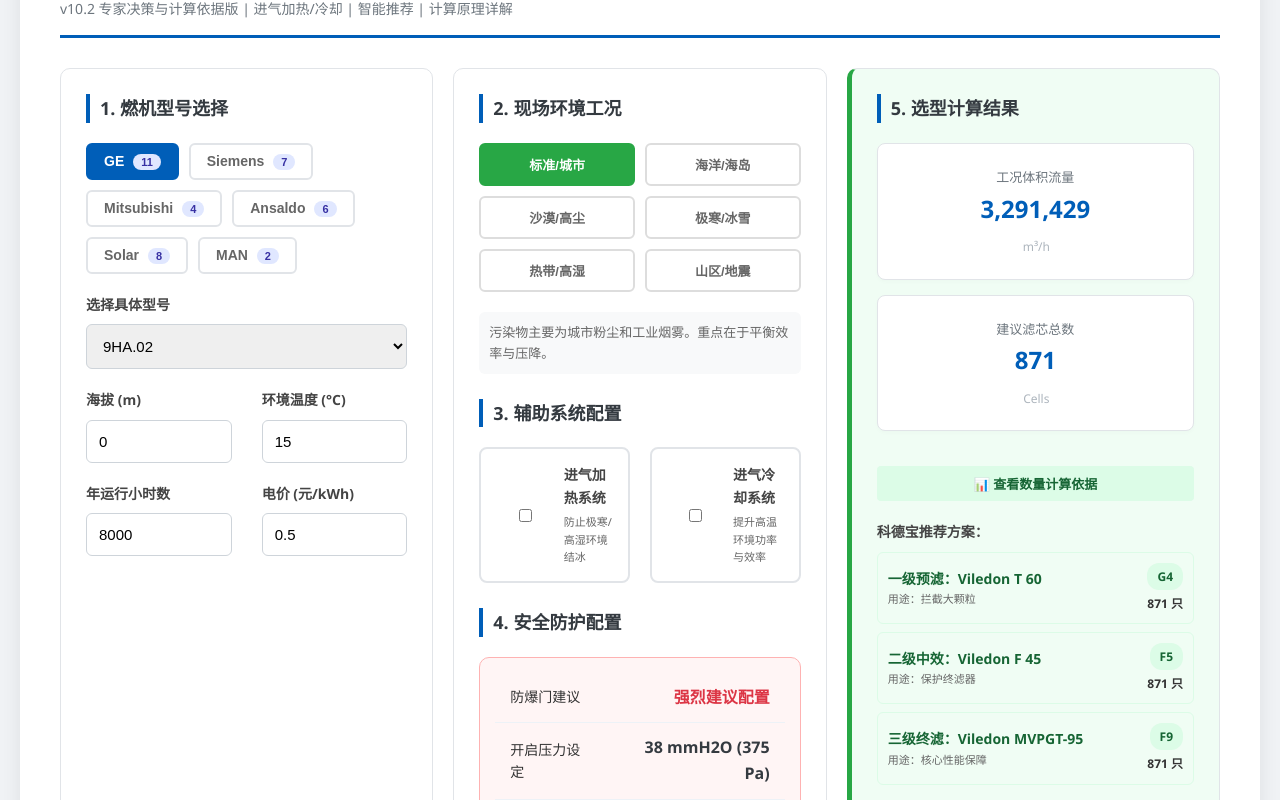
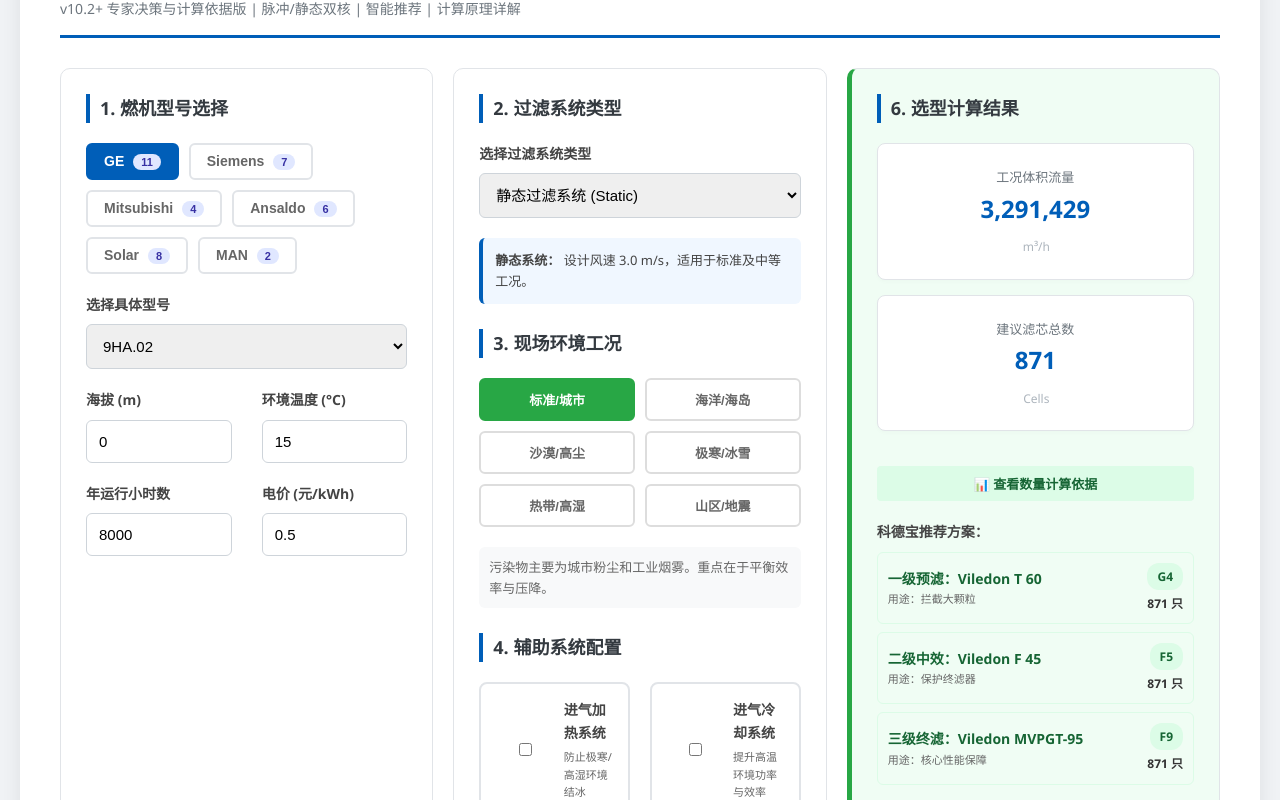
Before and after one commit to peterhuang88012-glitch/ge-filter-selector, a plain HTML site: page index.html in a window 1280 px wide. Shown: the part 107-907 px from the top of the page. Drawn offline with Linux system fonts and the light colour scheme.

Commit message:
Integrate Pulse Jet system into v10.2: Add filtration type selector, dual-core design velocity logic, and pulse-specific expert recommendations

```diff
--- a/index.html
+++ b/index.html
@@ -467,7 +467,7 @@
     <header>
         <div>
             <h1>全球燃气轮机进气过滤选型系统</h1>
-            <div class="version">v10.2 专家决策与计算依据版 | 进气加热/冷却 | 智能推荐 | 计算原理详解</div>
+            <div class="version">v10.2+ 专家决策与计算依据版 | 脉冲/静态双核 | 智能推荐 | 计算原理详解</div>
         </div>
         <div class="badge success">GMRC Release 1.0 标准集成</div>
     </header>
@@ -507,9 +507,21 @@
             </div>
         </div>
 
-        <!-- 2. 现场环境工况 -->
+        <!-- 2. 过滤系统类型选择 -->
         <div class="card">
-            <h3>2. 现场环境工况</h3>
+            <h3>2. 过滤系统类型</h3>
+            <div class="input-group">
+                <label for="filtrationType">选择过滤系统类型</label>
+                <select id="filtrationType" onchange="updateCalculations()">
+                    <option value="static">静态过滤系统 (Static)</option>
+                    <option value="pulse">脉冲反吹系统 (Pulse Jet)</option>
+                </select>
+            </div>
+            <div id="systemTypeInfo" style="background: #f0f7ff; padding: 12px; border-radius: 6px; border-left: 4px solid #005eb8; font-size: 13px; color: #444; margin-top: 15px;">
+                <strong>静态系统：</strong> 设计风速 3.0 m/s，适用于标准及中等工况。
+            </div>
+
+            <h3 style="margin-top: 25px;">3. 现场环境工况</h3>
             <div class="environment-tabs" id="envTabs">
                 <button class="env-btn active" onclick="setEnv('standard', this)">标准/城市</button>
                 <button class="env-btn" onclick="setEnv('coastal', this)">海洋/海岛</button>
@@ -522,7 +534,7 @@
                 污染物主要为城市粉尘和工业烟雾。重点在于平衡效率与压降。
             </p>
 
-            <h3 style="margin-top: 25px;">3. 辅助系统配置</h3>
+            <h3 style="margin-top: 25px;">4. 辅助系统配置</h3>
             <div class="aux-config">
                 <div class="aux-item" id="heatingCard" onclick="toggleAux('inletHeating')">
                     <input type="checkbox" id="inletHeating" onchange="updateCalculations()" onclick="event.stopPropagation()">
@@ -540,7 +552,7 @@
                 </div>
             </div>
 
-            <h3 style="margin-top: 25px;">4. 安全防护配置</h3>
+            <h3 style="margin-top: 25px;">5. 安全防护配置</h3>
             <div class="card" style="padding: 15px; background: #fff5f5; border: 1px solid #feb2b2;">
                 <table style="margin-top: 0;">
                     <tr>
@@ -562,7 +574,7 @@
 
         <!-- 3. 选型计算结果 -->
         <div class="card highlight">
-            <h3>5. 选型计算结果</h3>
+            <h3>6. 选型计算结果</h3>
             <div class="summary-box">
                 <div class="stat-item">
                     <span class="stat-label">工况体积流量</span>
@@ -725,7 +737,7 @@
                         </tr>
                         <tr>
                             <td>设计风速 (V<sub>target</sub>)</td>
-                            <td>3.0 m/s</td>
+                            <td id="calcDesignVelocity">3.0 m/s</td>
                         </tr>
                         <tr>
                             <td>单只面积 (A<sub>cell</sub>)</td>
@@ -754,12 +766,12 @@
                     </thead>
                     <tbody>
                         <tr>
-                            <td>静态过滤 (本系统)</td>
+                            <td>静态过滤 (Static)</td>
                             <td>2.5 - 3.5</td>
                             <td>平衡初投资与运行压降</td>
                         </tr>
                         <tr>
-                            <td>脉冲反吹系统</td>
+                            <td>脉冲反吹系统 (Pulse Jet)</td>
                             <td>4.0 - 6.0</td>
                             <td>高风速，依赖清灰效率</td>
                         </tr>
@@ -952,7 +964,11 @@
         const temp = parseFloat(document.getElementById('temperature').value) || 0;
         const runHours = parseFloat(document.getElementById('runHours').value) || 0;
         const elecPrice = parseFloat(document.getElementById('elecPrice').value) || 0;
+        const filtrationType = document.getElementById('filtrationType').value;
         const years = 10;
+
+        // 根据过滤系统类型选择设计风速
+        const designVelocity = filtrationType === 'pulse' ? 5.0 : 3.0;
 
         // 1. 空气密度修正
         const rho0 = 1.225;
@@ -964,12 +980,21 @@
         document.getElementById('volFlow').textContent = Math.round(volFlow).toLocaleString();
         document.getElementById('calcVolFlow').textContent = Math.round(volFlow).toLocaleString();
 
-        // 3. 滤芯数量 (基准风速 3.0 m/s, 单只面积 0.35 m2)
-        const rawCount = volFlow / (3600 * 0.35 * 3.0);
+        // 3. 滤芯数量计算
+        const rawCount = volFlow / (3600 * 0.35 * designVelocity);
         const filterCount = Math.ceil(rawCount);
         document.getElementById('filterCount').textContent = filterCount;
         document.getElementById('calcRawCount').textContent = rawCount.toFixed(2);
         document.getElementById('calcFinalCount').textContent = filterCount;
+        document.getElementById('calcDesignVelocity').textContent = `${designVelocity} m/s`;
+
+        // 更新系统类型信息提示
+        const systemInfo = document.getElementById('systemTypeInfo');
+        if (filtrationType === 'pulse') {
+            systemInfo.innerHTML = '<strong>脉冲系统：</strong> 设计风速 5.0 m/s，采用在线清灰，适用于高粉尘工况。';
+        } else {
+            systemInfo.innerHTML = '<strong>静态系统：</strong> 设计风速 3.0 m/s，适用于标准及中等工况。';
+        }
 
         // 4. 辅助系统智能推荐逻辑
         const heatingCard = document.getElementById('heatingCard');
@@ -1016,13 +1041,20 @@
             auxResult.style.display = 'none';
         }
 
-        // 6. 安全防护计算
+        // 6. 安全防护计算 (仅对静态系统有效)
+        if (filtrationType === 'static') {
             const k = filterData[currentEnv].k;
             const dpMax = 300; // Pa
             const blowInPa = Math.round(k * dpMax * (rho / rho0));
             const blowInMm = Math.round(blowInPa / 9.81);
             document.getElementById('blowInSetting').textContent = `${blowInMm} mmH2O (${blowInPa} Pa)`;
             document.getElementById('maxSystemDP').textContent = `${dpMax} Pa`;
+            document.getElementById('blowInAdvice').textContent = '强烈建议配置';
+        } else {
+            document.getElementById('blowInAdvice').textContent = '脉冲系统无需配置';
+            document.getElementById('blowInSetting').textContent = 'N/A';
+            document.getElementById('maxSystemDP').textContent = 'N/A';
+        }
 
         // 7. 推荐方案
         const solutionDiv = document.getElementById('filterSolution');
@@ -1044,10 +1076,17 @@
         });
 
         // 8. LCC 成本预估
-        const degradationRate = 0.015; // 1.5% 年衰减
+        // 脉冲系统性能衰减率较低，压降也更稳定
+        const degradationRate = filtrationType === 'pulse' ? 0.008 : 0.015; // 脉冲系统衰减率更低
         const lccDegradation = turbine.power * 1000 * degradationRate * runHours * elecPrice * years * 0.5;
-        const lccEnergy = (volFlow * 250 / 3600 / 0.8) / 1000 * runHours * elecPrice * years;
-        const lccMaintenance = filterCount * 3 * 1500 * 3; // 10年换3次，平均单价1500
+
+        // 脉冲系统压降更稳定，平均约 180 Pa，静态系统约 250 Pa
+        const avgDP = filtrationType === 'pulse' ? 180 : 250;
+        const lccEnergy = (volFlow * avgDP / 3600 / 0.8) / 1000 * runHours * elecPrice * years;
+
+        // 脉冲系统维护成本更低，滤芯更换周期更长
+        const maintenanceMultiplier = filtrationType === 'pulse' ? 1.5 : 3;
+        const lccMaintenance = filterCount * 3 * 1500 * maintenanceMultiplier;
         const totalLCC = lccDegradation + lccEnergy + lccMaintenance;
 
         document.getElementById('lccDegradation').textContent = "¥ " + Math.round(lccDegradation).toLocaleString();
@@ -1060,10 +1099,32 @@
     }
 
     function generateExpertRecommendations(turbine, count, lcc) {
+        const filtrationType = document.getElementById('filtrationType').value;
         const container = document.getElementById('expertAnalysis');
         container.innerHTML = '';
 
-        const recommendations = [
+        let recommendations = [];
+
+        if (filtrationType === 'pulse') {
+            recommendations = [
+                {
+                    title: "脉冲系统优势分析",
+                    content: `脉冲系统通过在线自洁，可长期维持约 180 Pa 的稳定低压降，相比静态系统（平均约 250 Pa）能耗更低，且滤芯更换周期延长一倍以上。针对 ${turbine.model}，预计 10 年可节省能耗成本约 ¥${Math.round(lcc * 0.25).toLocaleString()}。`,
+                    roi: `10年 LCC 节约预估: ¥${Math.round(lcc * 0.25).toLocaleString()}`
+                },
+                {
+                    title: "高粉尘环境适应性",
+                    content: `在沙漠或高粉尘浓度（>1.0 mg/m³）区域，脉冲系统是唯一推荐方案。其强大的清灰能力可有效防止滤芯堵塞，保障燃机可用率。在 ${filterData[currentEnv].desc.split('。')[0]} 环境下尤为重要。`,
+                    roi: `可用率提升: 2-5%`
+                },
+                {
+                    title: "初投资与占地面积优化",
+                    content: `由于采用 5.0 m/s 的高设计风速，脉冲系统所需滤芯数量（${count}只）和占地面积均小于静态系统，可节约钢结构和土地成本。同时减少了防爆门等安全装置的复杂性。`,
+                    roi: `初投资降低: 10-20%`
+                }
+            ];
+        } else {
+            recommendations = [
                 {
                     title: "问题 1: E12 级超高效过滤的投资回报率 (ROI)",
                     content: `针对 ${turbine.model}，采用 E12 级过滤虽增加初始成本，但可将年性能衰减从 1.5% 降至 0.4%。预计 10 年可节省燃料费及功率损失约 ¥${Math.round(lcc * 0.4).toLocaleString()}。`,
@@ -1080,6 +1141,7 @@
                     roi: `安全等级: 极高 (符合 GMRC)`
                 }
             ];
+        }
 
         recommendations.forEach(r => {
             const card = document.createElement('div');
```
Lines whose indentation alone changed are shown as unchanged.
